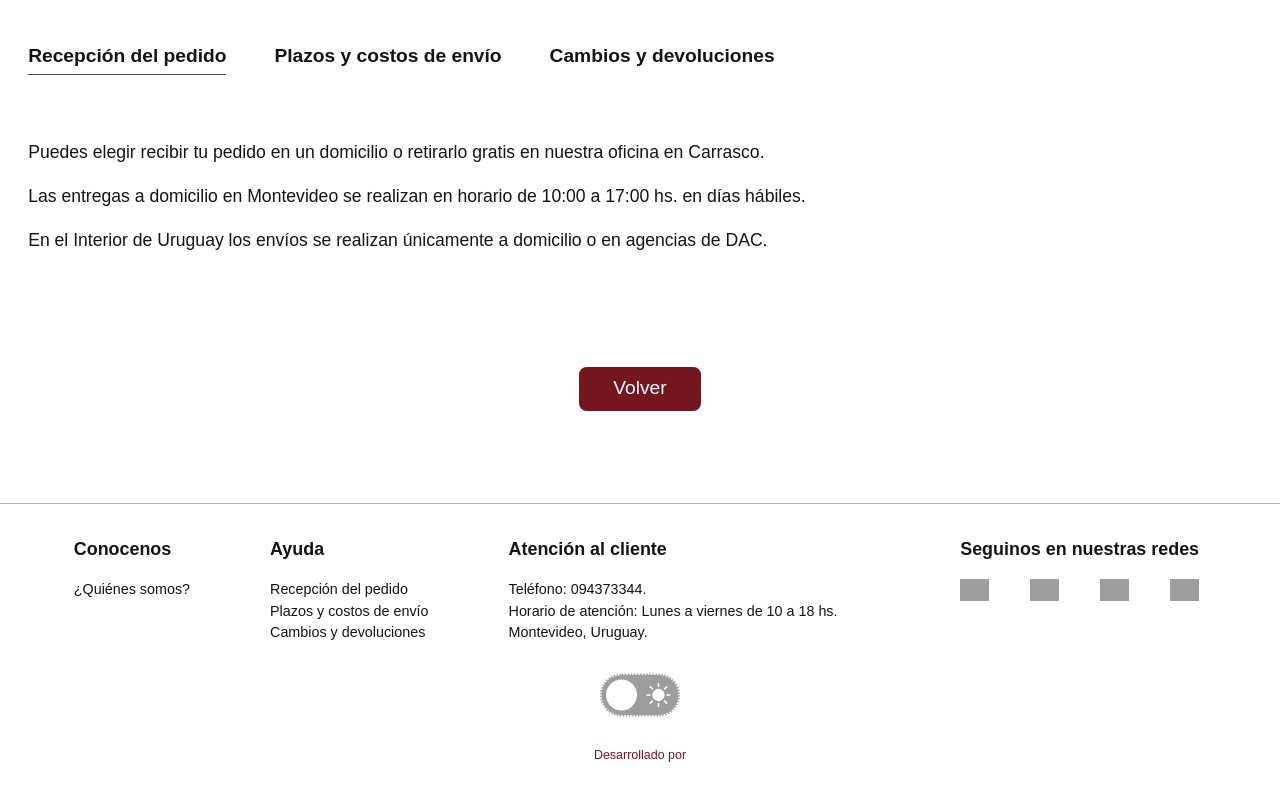
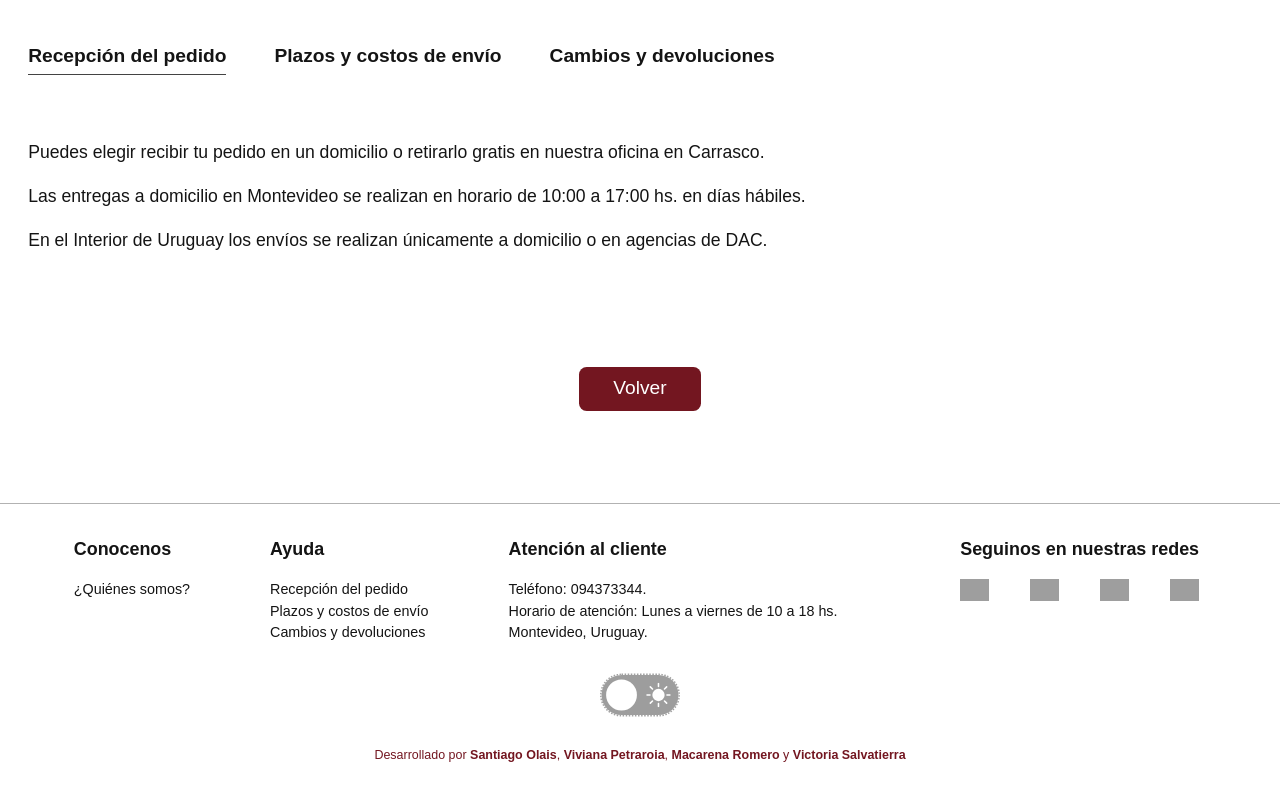
Before and after one commit to santio89/proyecto-suma, a React (Create React App) app: page /help/reception in a window 1280 px wide. Shown: the part 284-1084 px from the top of the page. Built offline with nearby package versions, Linux system fonts and the light colour scheme; grey boxes are pictures that could not be loaded.

Commit message:
Footer fix

```diff
--- a/src/components/Footer.jsx
+++ b/src/components/Footer.jsx
@@ -80,7 +80,9 @@ const Footer = ({darkTheme, toggleDarkTheme}) => {
             </div>
 
             <div className='development'>
-                <p>Desarrollado por </p>
+                <p>Desarrollado por
+                    <span className='names'> Santiago Olais</span>, <span className='names'>Viviana Petraroia</span>, <span className='names'>Macarena Romero</span> y <span className='names'>Victoria Salvatierra</span>
+                </p>
             </div>
         </section>
     );
--- a/src/styles/Footer.scss
+++ b/src/styles/Footer.scss
@@ -36,6 +36,9 @@ section {
     text-align: center;
     padding-bottom: 2.5rem;
     color: var(--color-primero);
+    .names {
+        font-weight: bold;
+    }
 }
 
 .btn-responsive {
--- a/src/styles/css/Footer.css
+++ b/src/styles/css/Footer.css
@@ -34,6 +34,9 @@ section {
   text-align: center;
   padding-bottom: 2.5rem;
   color: var(--color-primero);
+}
+.development .names {
+  font-weight: bold;
 }
 
 .btn-responsive {
```
Also changed, not shown: 1 other file (tests, documents, lock files or other folders).
